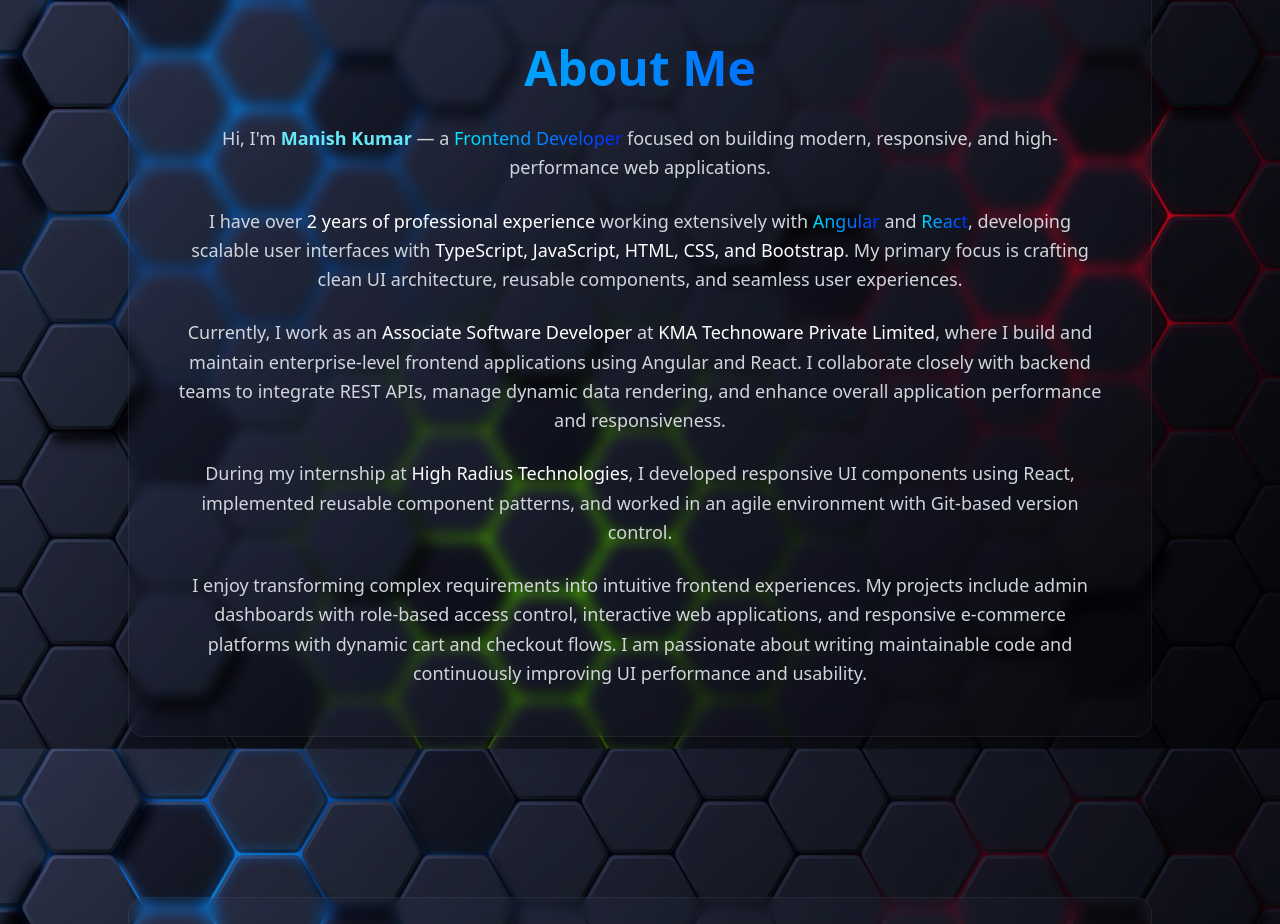
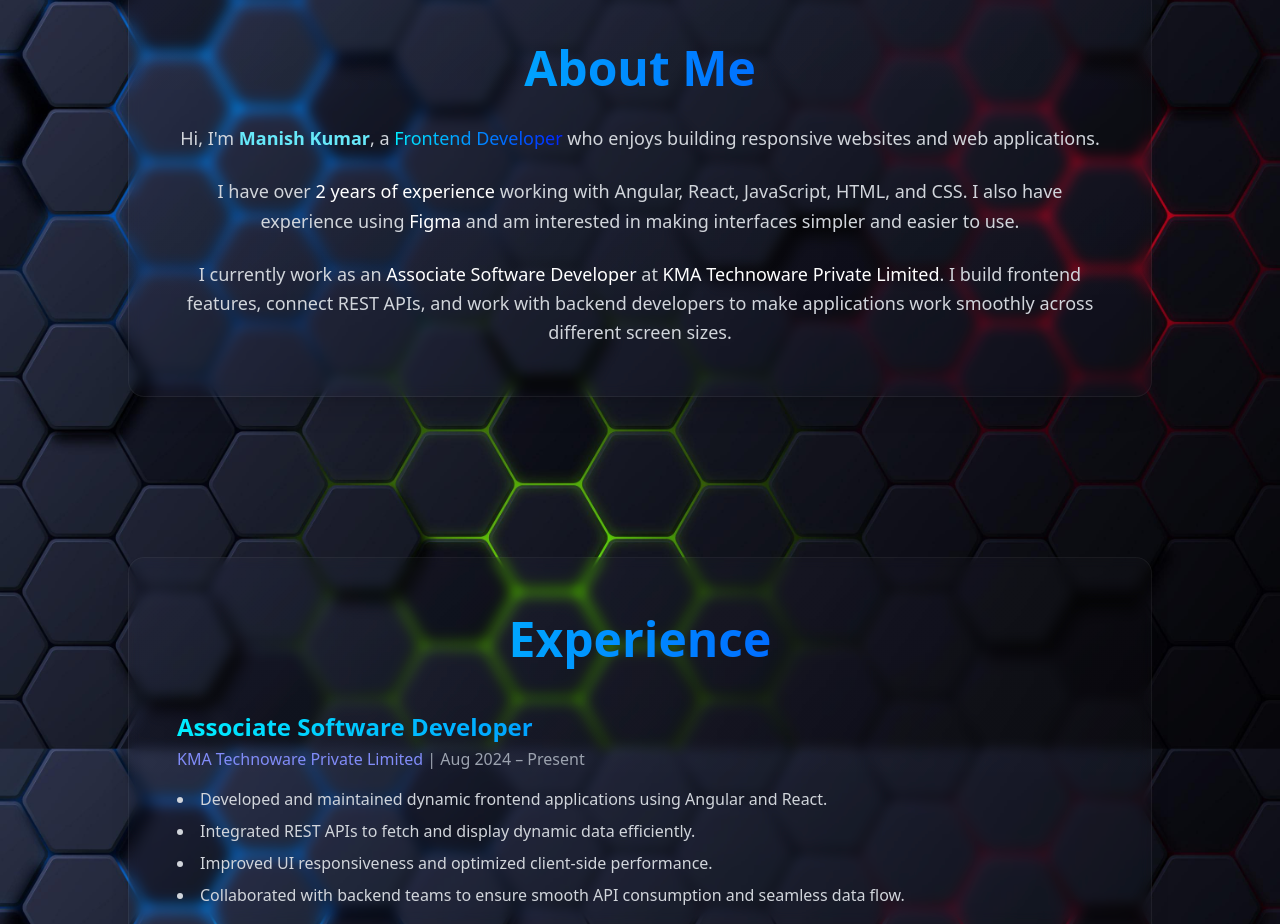
Before and after one commit to ManishKumar2002/Portfolio_Project, a React (Vite) app: page / in a window 1280 px wide. Shown: the part 958-1882 px from the top of the page. Built offline with nearby package versions, Linux system fonts and the light colour scheme.

Commit message:
Simplify About section and add Figma experience

```diff
--- a/src/sections/AboutSection.jsx
+++ b/src/sections/AboutSection.jsx
@@ -20,8 +20,7 @@ export default function AboutSection() {
                             viewport={{ once: true }}
                             transition={{ delay: 0.1 }}
                         >
-                            Hi, I'm <span className="font-semibold text-cyan-300">Manish Kumar</span> —
-                            a <span className="gradient-text">Frontend Developer</span> focused on building modern, responsive, and high-performance web applications.
+                            Hi, I'm <span className="font-semibold text-cyan-300">Manish Kumar</span>, a <span className="gradient-text">Frontend Developer</span> who enjoys building responsive websites and web applications.
                         </motion.p>
 
                         <motion.p
@@ -30,11 +29,7 @@ export default function AboutSection() {
                             viewport={{ once: true }}
                             transition={{ delay: 0.2 }}
                         >
-                            I have over <span className="text-white font-medium">2 years of professional experience</span> working extensively with
-                            <span className="gradient-text"> Angular</span> and
-                            <span className="gradient-text"> React</span>, developing scalable user interfaces with
-                            <span className="text-white font-medium"> TypeScript, JavaScript, HTML, CSS, and Bootstrap</span>.
-                            My primary focus is crafting clean UI architecture, reusable components, and seamless user experiences.
+                            I have over <span className="text-white font-medium">2 years of experience</span> working with Angular, React, JavaScript, HTML, and CSS. I also have experience using <span className="text-white font-medium">Figma</span> and am interested in making interfaces simpler and easier to use.
                         </motion.p>
 
                         <motion.p
@@ -43,35 +38,7 @@ export default function AboutSection() {
                             viewport={{ once: true }}
                             transition={{ delay: 0.3 }}
                         >
-                            Currently, I work as an <span className="text-white font-medium">Associate Software Developer</span> at
-                            <span className="text-white"> KMA Technoware Private Limited</span>, where I build and maintain
-                            enterprise-level frontend applications using Angular and React. I collaborate closely with backend teams
-                            to integrate REST APIs, manage dynamic data rendering, and enhance overall application
-                            performance and responsiveness.
-                        </motion.p>
-
-                        <motion.p
-                            initial={{ opacity: 0, y: 10 }}
-                            whileInView={{ opacity: 1, y: 0 }}
-                            viewport={{ once: true }}
-                            transition={{ delay: 0.4 }}
-                        >
-                            During my internship at
-                            <span className="text-white"> High Radius Technologies</span>,
-                            I developed responsive UI components using React, implemented reusable component patterns,
-                            and worked in an agile environment with Git-based version control.
-                        </motion.p>
-
-                        <motion.p
-                            initial={{ opacity: 0, y: 10 }}
-                            whileInView={{ opacity: 1, y: 0 }}
-                            viewport={{ once: true }}
-                            transition={{ delay: 0.5 }}
-                        >
-                            I enjoy transforming complex requirements into intuitive frontend experiences.
-                            My projects include admin dashboards with role-based access control, interactive web applications,
-                            and responsive e-commerce platforms with dynamic cart and checkout flows.
-                            I am passionate about writing maintainable code and continuously improving UI performance and usability.
+                            I currently work as an <span className="text-white font-medium">Associate Software Developer</span> at <span className="text-white">KMA Technoware Private Limited</span>. I build frontend features, connect REST APIs, and work with backend developers to make applications work smoothly across different screen sizes.
                         </motion.p>
                     </div>
                 </motion.div>
```
